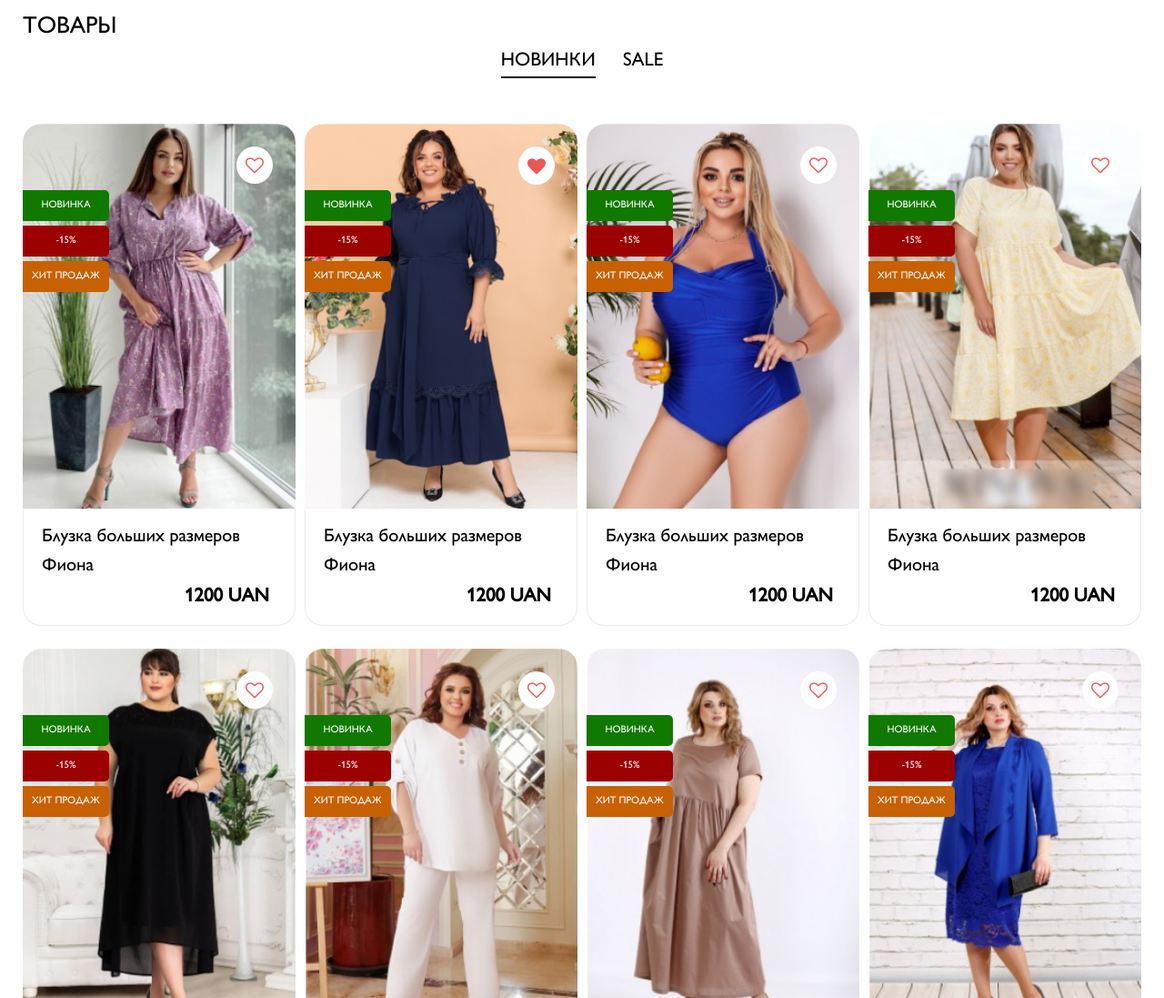
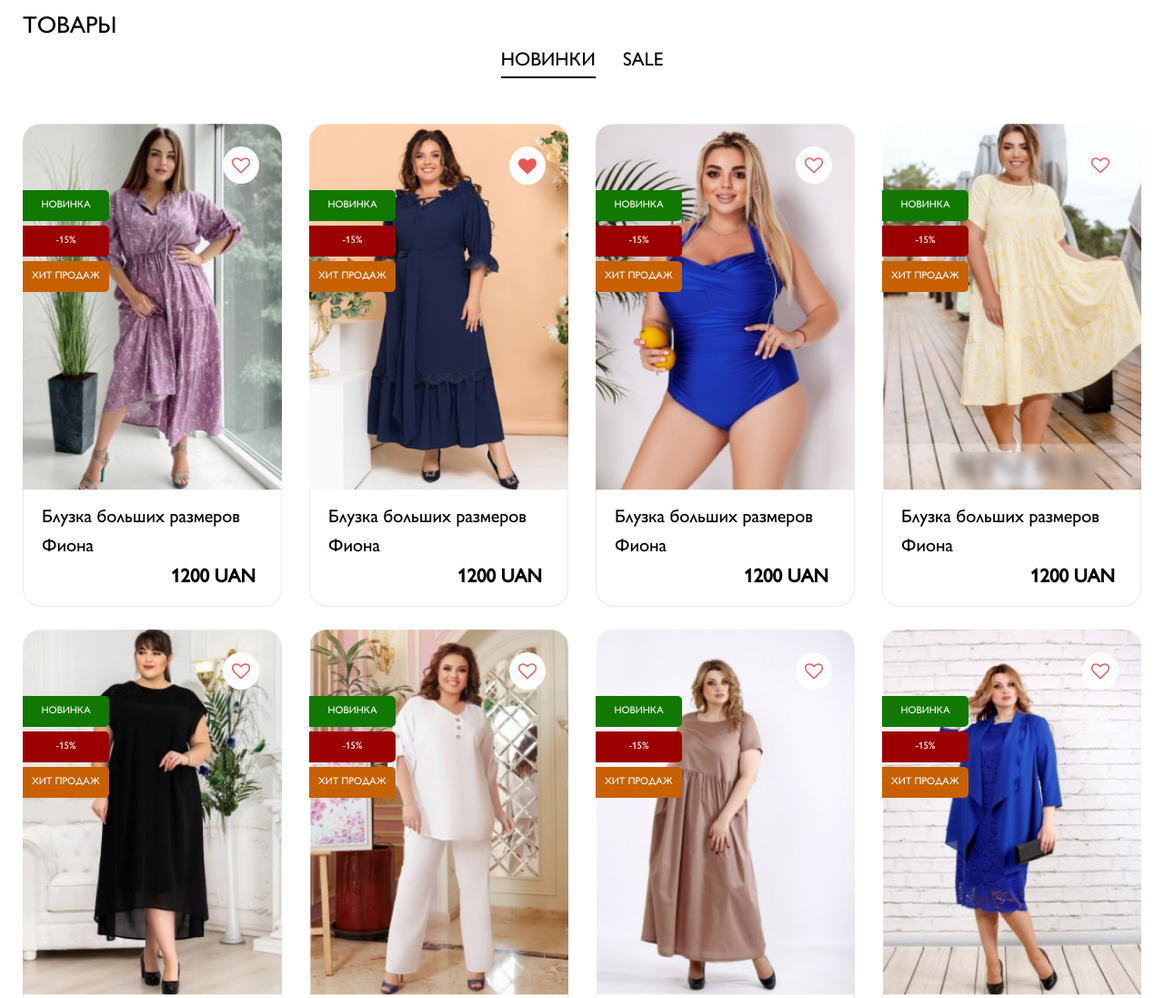
Before and after one commit to Mikhailo-Kandyba/Fashionable-lady, a website: page src/index.html in a window 1280 px wide. Shown: the part 960-2057 px from the top of the page at 91% size. Drawn offline with nearby package versions, Linux system fonts and the light colour scheme.

Commit message:
update goods

```diff
--- a/src/scss/_common.scss
+++ b/src/scss/_common.scss
@@ -148,9 +148,8 @@
   }
 
   li {
-    max-width: 300px;
-    //width: 25%;
-    //padding: 0 15px;
+    width: 25%;
+    padding: 0 15px;
     margin-bottom: 25px;
 
     @include breakpoint($mobile) {
@@ -177,6 +176,10 @@
       }
     }
   }
+}
+
+.tab-content {
+  margin: 0 -15px;
 }
 
 .btn-goods-wrap {
```
Also changed, not shown: src/css/styles.css.
